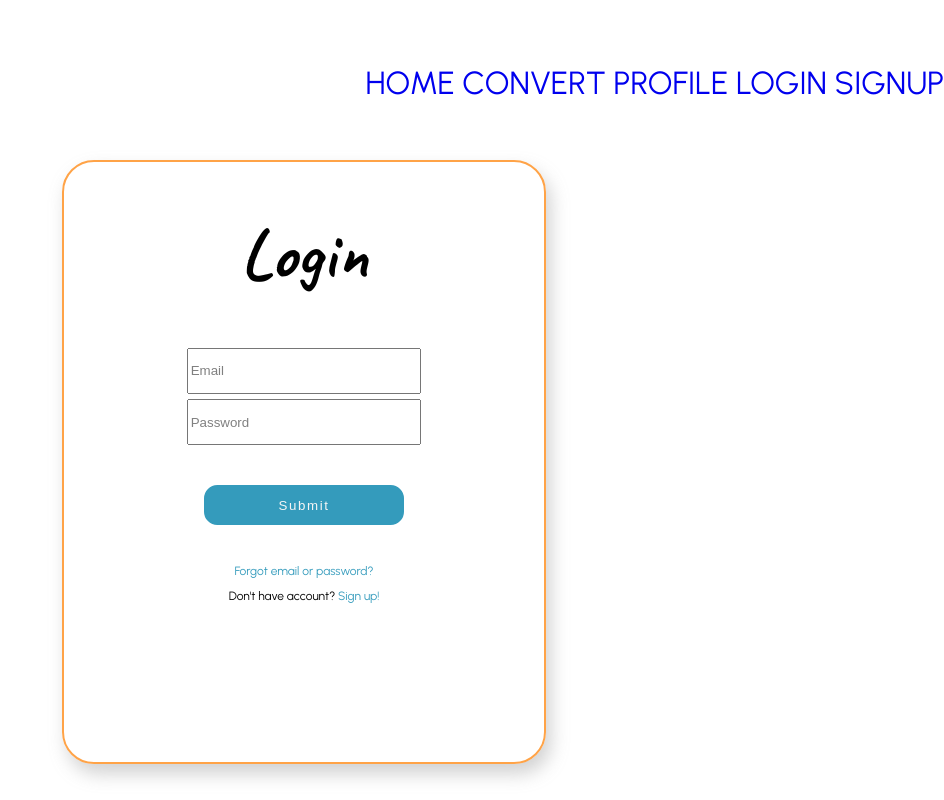
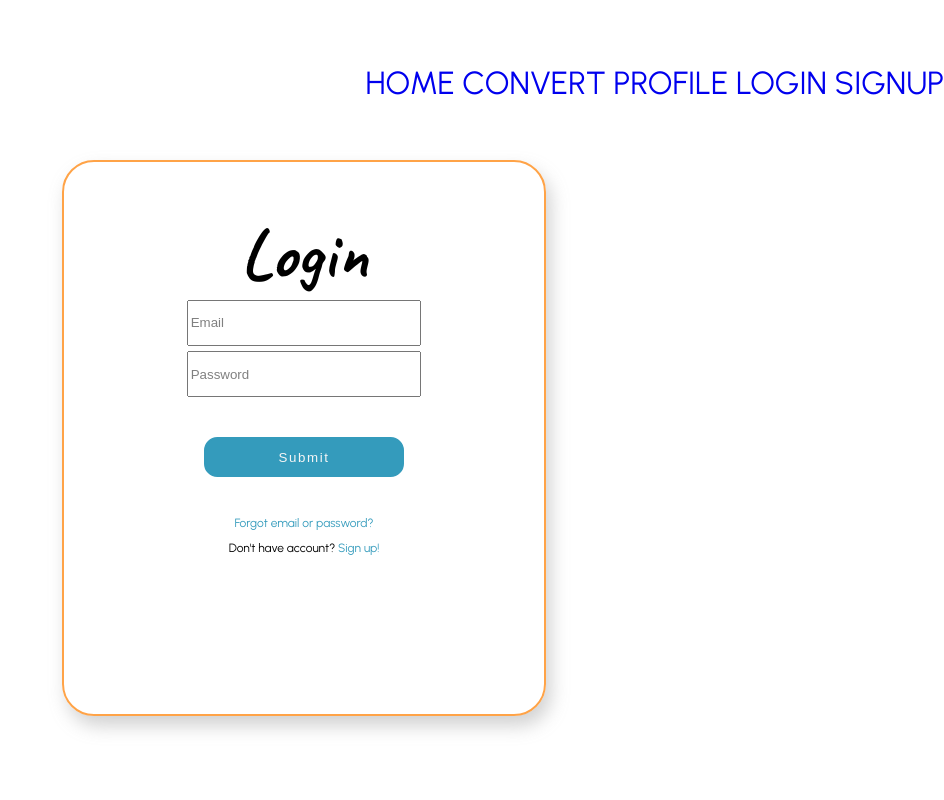
Before and after one commit to omtmana/currency-converter, a React (Create React App) app in the folder client/: page /login in a window 1280 px wide. Shown: the whole page, without its empty margins (336-1280 px from the left). Built offline with nearby package versions, Linux system fonts and the light colour scheme; no server answers; a web font is replaced by a local one.

Commit message:
morning commit

```diff
--- a/client/src/styles/Login.css
+++ b/client/src/styles/Login.css
@@ -30,7 +30,7 @@
 }
 
 form {
-   margin-top: 1.5em;
+   margin-top: 1.5\em;
 }
 
 .login-submit-button {
```
Also changed, not shown: client/src/styles/App.css (+0 -11 lines).
